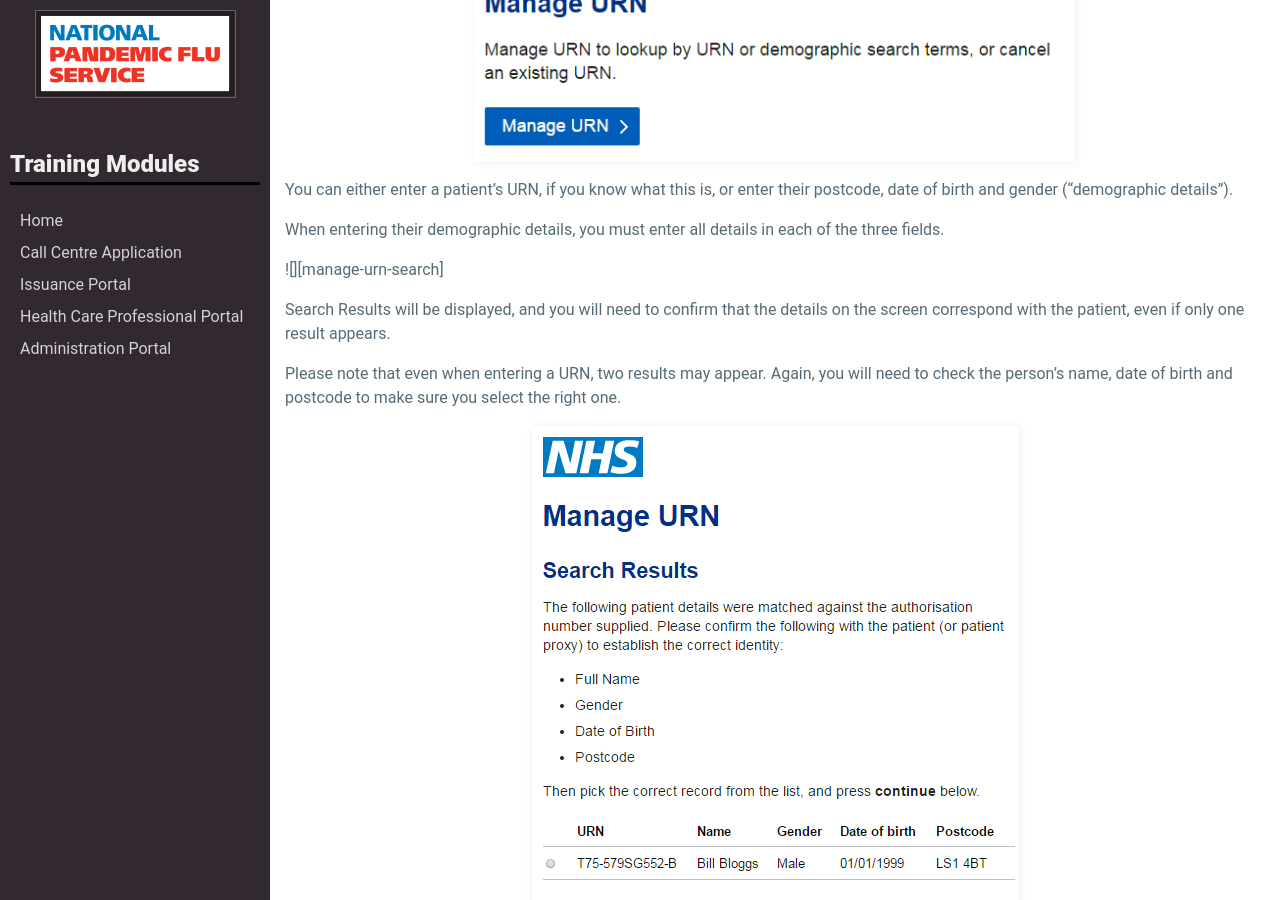
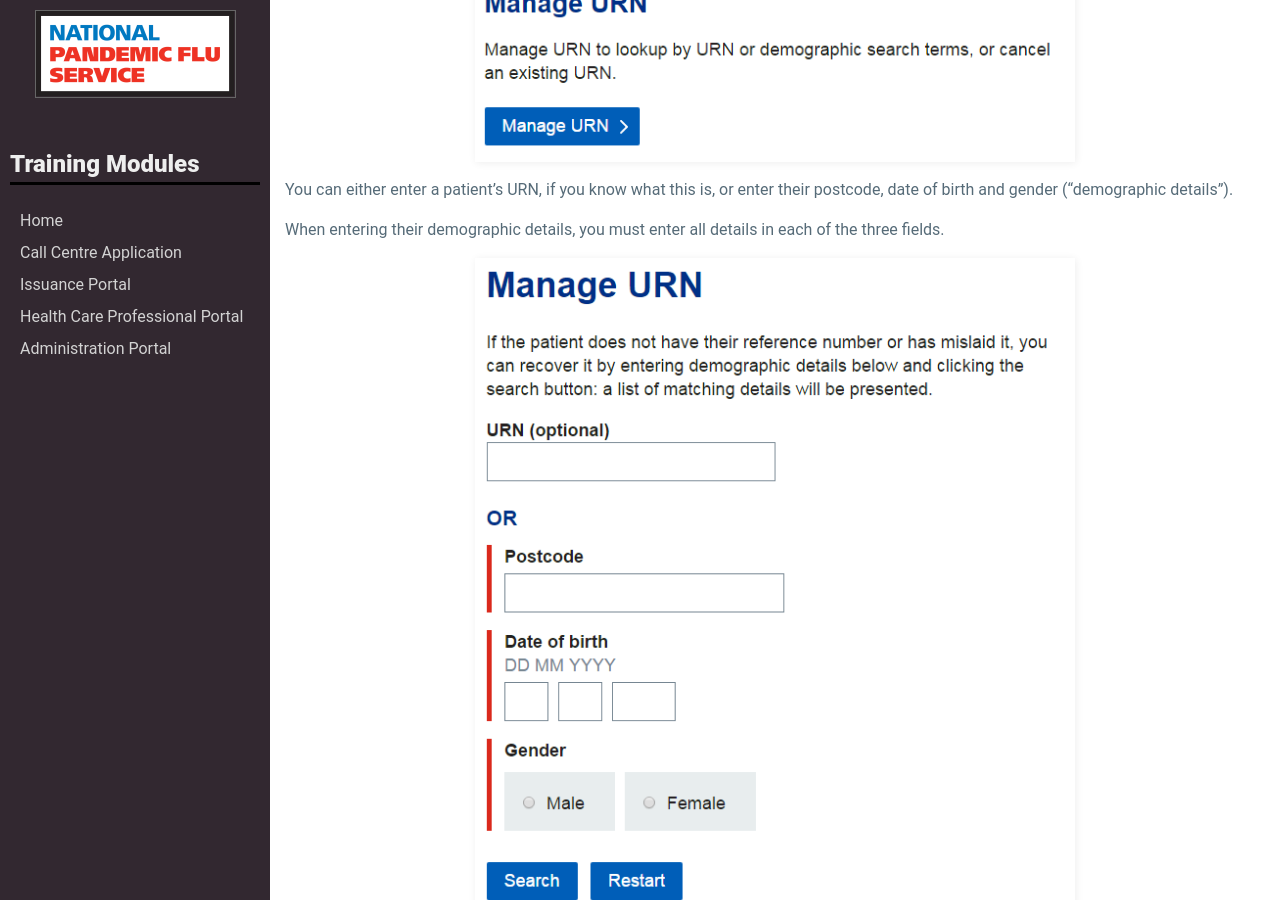
Before and after one commit to npfs/npfs.github.io, a Jekyll site: the page built from hcp.md, in a window 1280 px wide and 900 px high, scrolled down 6438 px. Built offline with Jekyll 4.4.1, drawn with Linux system fonts in a browser that asks for light colours; some of the changed lines change nothing that is shown.

Commit message:
FLU-485 manage urn search form image 2

```diff
--- a/hcp.md
+++ b/hcp.md
@@ -194,7 +194,7 @@
 
 When entering their demographic details, you must enter all details in each of the three fields.
 
-![][manage-urn-search]
+![][manage-urn-search-form]
 
 Search Results will be displayed, and you will need to confirm that the details on the screen correspond with the patient, even if only one result appears.
 
```
